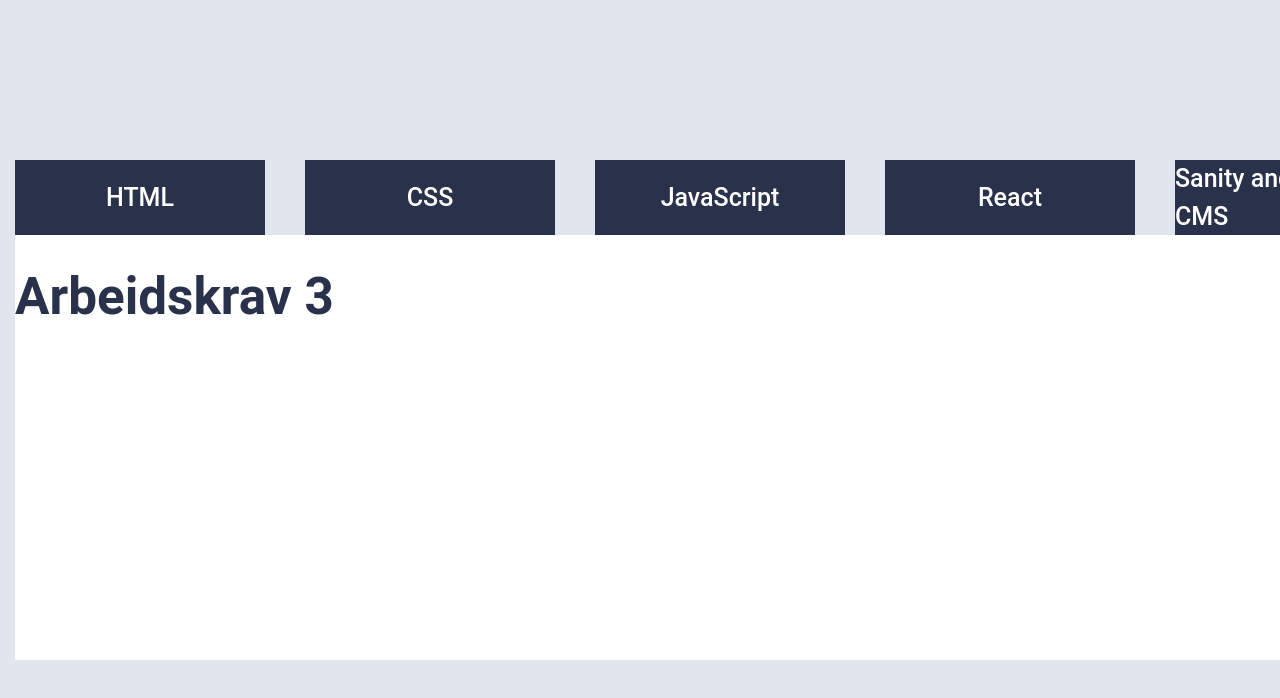
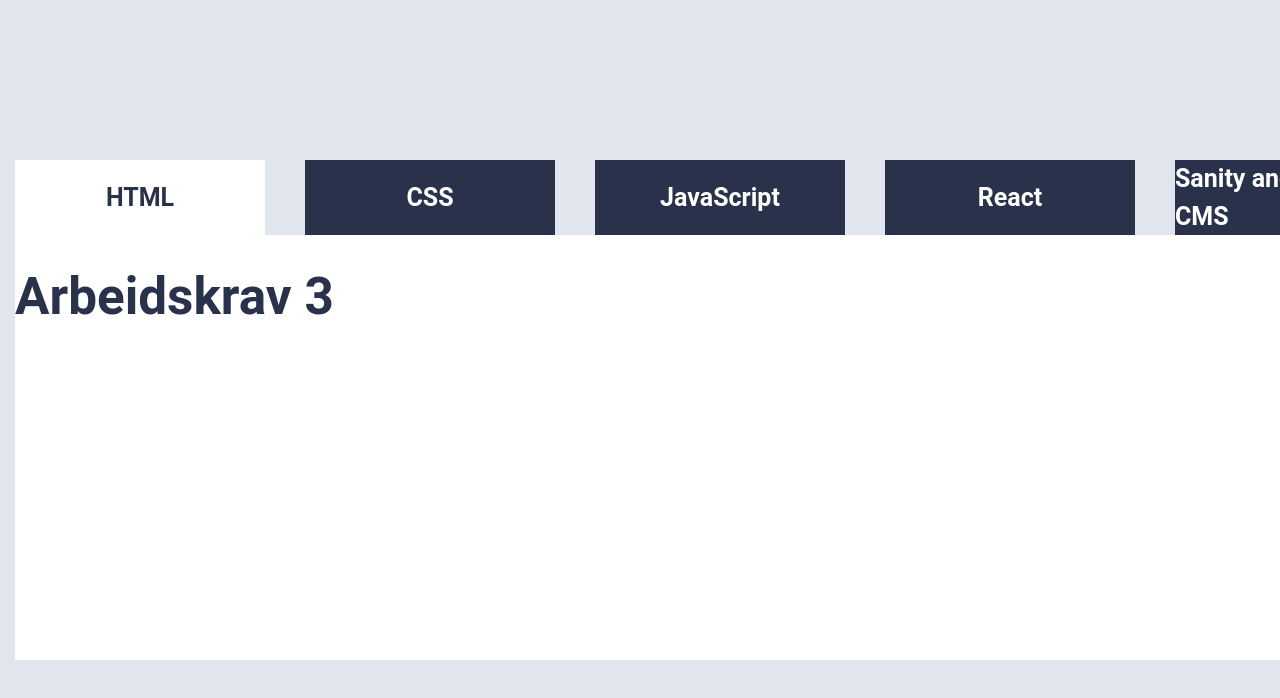
Before and after one commit to TordWestby/uin23ak3_resourceapp_group_TordHaraldWestby, a React (Vite) app in the folder my-app/: page / in a window 1280 px wide. In both pictures the pointer is over the link "HTML". Shown: the top 698 px of the page. Built offline with nearby package versions, Linux system fonts and the light colour scheme.

Commit message:
Endret små feil
Endret deler av en kode linje som ikke skulle være med samt som lagt til fet tekst på navbar

```diff
--- a/my-app/src/components/resources.jsx
+++ b/my-app/src/components/resources.jsx
@@ -10,7 +10,7 @@
 
   return (
     <div>
-      <h1>Resources for {category.toUpperCase()}</h1>
+      <h1>{category.toUpperCase()}</h1>
       <ul>
         {resourcesByCategory.map((resource) => (            ///Denne koden er bygd på fra en kode gitt av ChatGpt 3.5. Link til chaten er her https://chat.openai.com/share/0fd5c77e-6183-493f-8d75-856a5d763cb2
           <li key={resource.title}>
--- a/my-app/src/css/main.scss
+++ b/my-app/src/css/main.scss
@@ -57,6 +57,12 @@
     background-color: var(--header-blue);
     height: 100%;
     width: 100%;
+    font-weight: bold;
+}
+
+.navbar ul li a:hover {
+    background-color: var(--white);
+    color: var(--header-blue);
 }
 
 .App {
```
